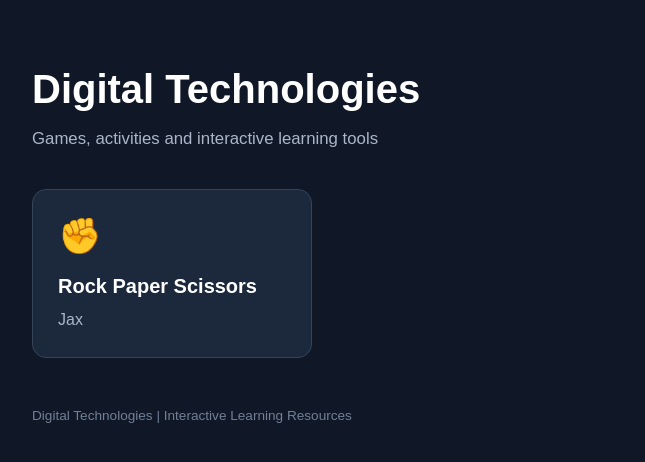
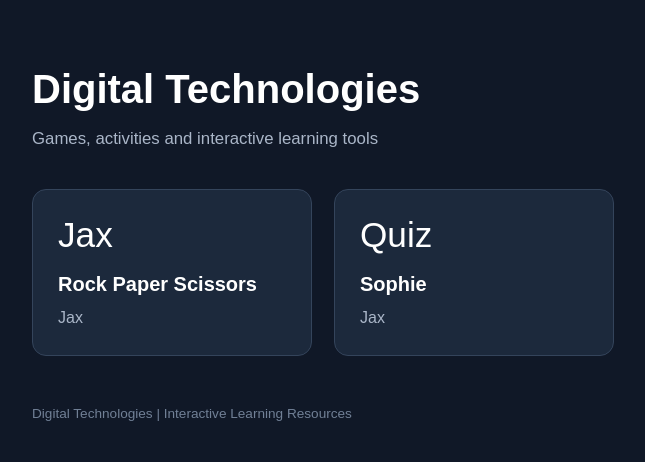
Before and after one commit to ljmorris-cloud/y9games, a plain HTML site: page index.html in a window 1280 px wide. Shown: the whole page, without its empty margins (58-703 px from the left). Drawn offline with Linux system fonts and the light colour scheme.

Commit message:
Update index.html

```diff
--- a/index.html
+++ b/index.html
@@ -99,8 +99,15 @@
         <!-- ADD NEW ACTIVITIES BELOW -->
 
         <a class="card" href="rps_jax.html">
-            <div class="icon">✊</div>
+            <div class="icon">Jax</div>
             <h2>Rock Paper Scissors</h2>
+            <p>Jax</p>
+        </a>
+
+
+        <a class="card" href="sophie_quiz.html">
+            <div class="icon">Quiz</div>
+            <h2>Sophie</h2>
             <p>Jax</p>
         </a>
 
```
